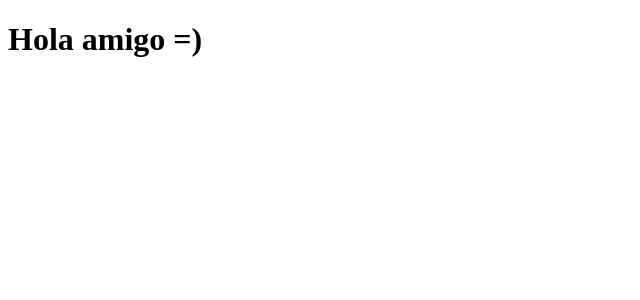
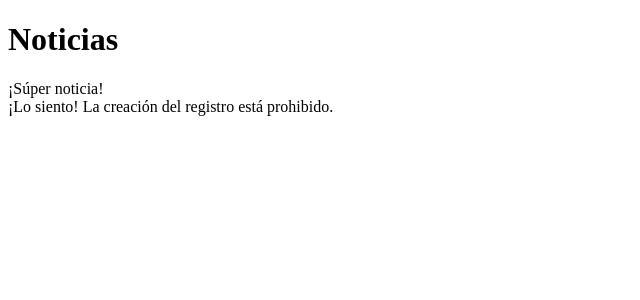
Before and after one commit to blaze182/spa_frontend, a React app: page / in a window 1280 px wide. Shown: the top 300 px of the page, without its empty margins (0-640 px from the left). Built offline with nearby package versions, Linux system fonts and the light colour scheme.

Commit message:
Include Post and PostForm components into App component

```diff
--- a/src/App.js
+++ b/src/App.js
@@ -1,9 +1,15 @@
 import React, { Component } from 'react'
+import Post from './Post'
+import PostForm from './PostForm'
 
 export default class App extends Component {
   render() {
     return (
-      <h1>Hola amigo =)</h1>
+      <main>
+        <h1>Noticias</h1>
+        <Post />
+        <PostForm />
+      </main>
     )
   }
 }
```
